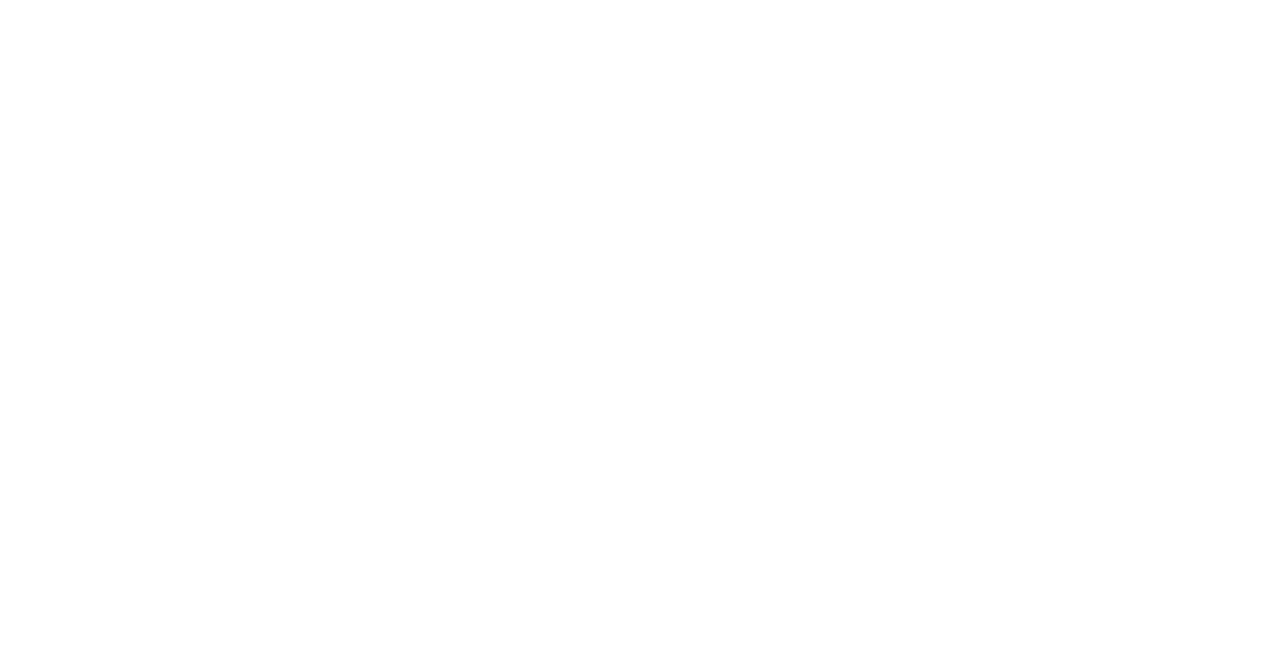
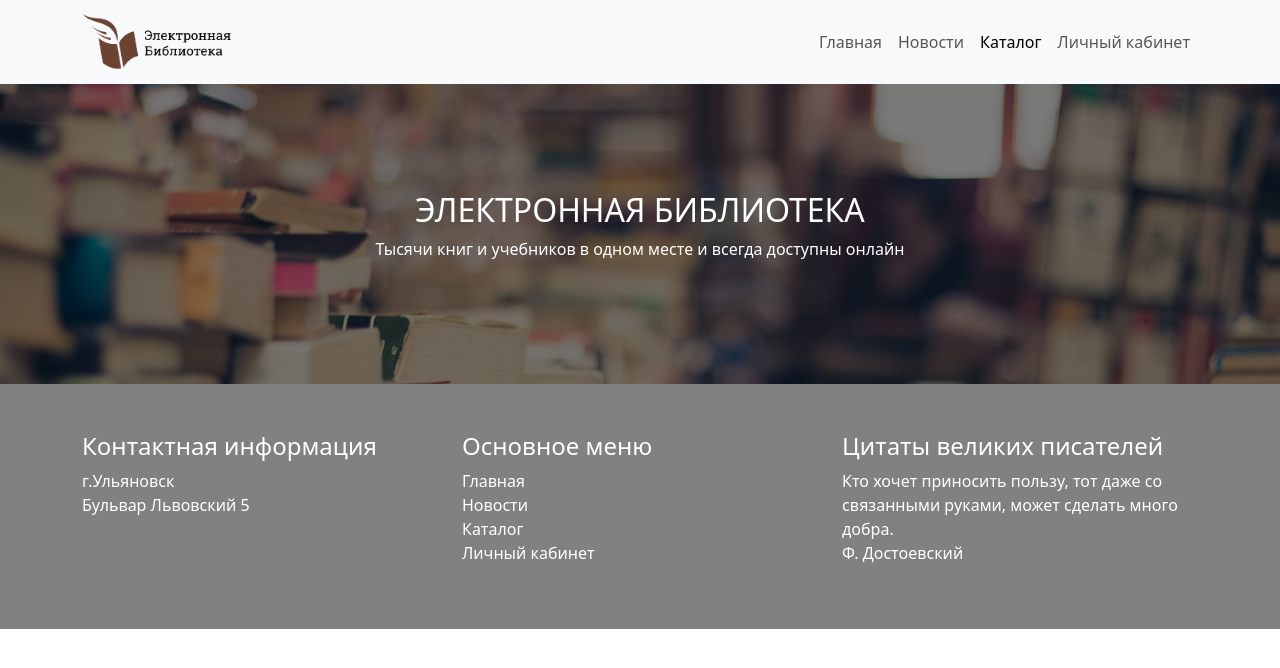
Before and after one commit to Nemefis/e-library, a plain HTML site: page books-catalog.html in a window 1280 px wide. Drawn offline with nearby package versions, Linux system fonts and the light colour scheme.

Commit message:
done first page

```diff
--- a/books-catalog.html
+++ b/books-catalog.html
@@ -0,0 +1,69 @@
+<!DOCTYPE html>
+<html lang="en">
+  <head>
+    <link href="https://cdn.jsdelivr.net/npm/bootstrap@5.3.0-alpha1/dist/css/bootstrap.min.css" rel="stylesheet" integrity="sha384-GLhlTQ8iRABdZLl6O3oVMWSktQOp6b7In1Zl3/Jr59b6EGGoI1aFkw7cmDA6j6gD" crossorigin="anonymous">
+    <script src="https://cdn.jsdelivr.net/npm/bootstrap@5.3.0-alpha1/dist/js/bootstrap.bundle.min.js" integrity="sha384-w76AqPfDkMBDXo30jS1Sgez6pr3x5MlQ1ZAGC+nuZB+EYdgRZgiwxhTBTkF7CXvN" crossorigin="anonymous"></script>
+    <link rel="stylesheet" href="style.css">
+    <meta charset="UTF-8">
+    <meta http-equiv="X-UA-Compatible" content="IE=edge">
+    <meta name="viewport" content="width=device-width, initial-scale=1.0">
+    <title>Электронная библиотека</title>
+  </head>
+  <body>
+    <nav class="navbar navbar-expand-lg bg-body-tertiary">
+      <div class="container">
+        <a class="navbar-brand" href="#">
+          <img class="logo" src="img/logo.png" alt="logo">
+        </a>
+        <button class="navbar-toggler" type="button" data-bs-toggle="collapse" data-bs-target="#navbarNav" aria-controls="navbarNav" aria-expanded="false" aria-label="Toggle navigation">
+          <span class="navbar-toggler-icon"></span>
+        </button>
+        <div class="collapse navbar-collapse flex-end" id="navbarNav">
+          <ul class="navbar-nav">
+            <li class="nav-item">
+              <a class="nav-link" href="#">Главная</a>
+            </li>
+            <li class="nav-item">
+              <a class="nav-link" href="#">Новости</a>
+            </li>
+            <li class="nav-item">
+              <a class="nav-link active" aria-current="page" href="#">Каталог</a>
+            </li>
+            <li class="nav-item">
+              <a class="nav-link" href="">Личный кабинет</a>
+            </li>
+          </ul>
+        </div>
+      </div>
+    </nav>
+    <div class="bg-top">
+
+            <h2>Электронная библиотека</h2>
+            <p>Тысячи книг и учебников в одном месте и всегда доступны онлайн</p>
+
+        </div>
+    <div class="footer pt-5 pb-5">
+        <div class="container">
+          <div class="row">
+            <div class="col-lg-4">
+              <h4>Контактная информация</h4>
+              <p>г.Ульяновск<br>Бульвар Львовский 5</p>
+            </div>
+            <div class="col-lg-4">
+              <h4>Основное меню</h4>
+              <ul>
+                <li><a href="#">Главная</a></li>
+                <li><a href="#">Новости</a></li>
+                <li><a href="#">Каталог</a></li>
+                <li><a href="#">Личный кабинет</a></li>
+              </ul>
+            </div>
+            <div class="col-lg-4">
+              <h4>Цитаты великих писателей</h4>
+              <p>Кто хочет приносить пользу, тот даже со связанными руками, может сделать много добра.<br>Ф. Достоевский</p>
+            </div>
+          </div>
+        </div>
+      </div>
+    </body>
+  </html>
--- a/style.css
+++ b/style.css
@@ -23,6 +23,7 @@
     box-shadow: 0px 0px 5px #e6e6e6;
     border-radius: 5px;
     border: 1px solid #e6e6e6 !important;
+    padding: 20px;
 }
 .card-wrapper {
     border: 1px solid #e6e6e6;
@@ -33,31 +34,40 @@
 h3 {
     text-transform: uppercase;
     color: #79685e;
-    font-size: 23px;
+    font-size: 24px;
     margin-top: 10px;
 }
 .books-img img {
     width: 100%;
 }
+.books-img p {
+    color: #cfcfcf;
+    font-size: 12px;
+    margin: 0;
+}
 iframe {
     padding: 0;
 }
-
-.maps {
-    margin: 0;
+.footer {
+    background: #818181;
+    color: #fff;
 }
-.maps iframe {
+.footer ul {
+    list-style: none;
     padding: 0;
 }
-
-.footer {
-    background: #818181;
-}
-.footer ul {
-    padding: 0;
-    list-style: none;
-}
-.footer a, .footer p, .footer h4 {
+.footer a {
     color: #fff;
     text-decoration: none;
 }
+
+.bg-top {
+    height: 300px;
+    background-image: url("img/banner2.png");
+    background-size: cover;
+    display: flex;
+    flex-direction: column;
+    align-items: center;
+    justify-content: center;
+    color: #fff;;
+}
```
Also changed, not shown: index.html (+4 -6 lines).
